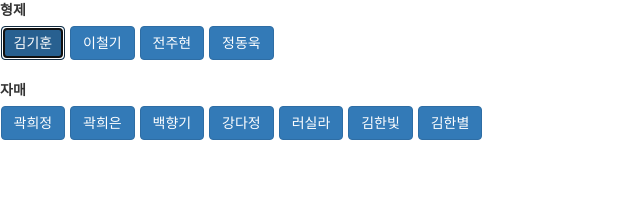
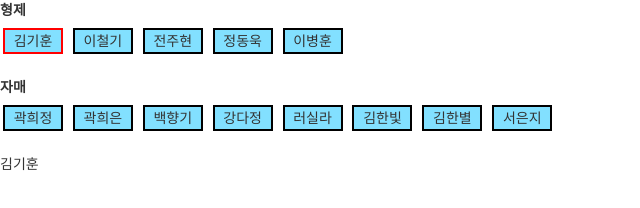
Before and after one commit to justinjungkorea/jamsilGroup, a plain HTML site: page index.html in a window 1280 px wide. Both pictures are taken after a click on the button "김기훈". Shown: the whole page, without its empty margins (0-640 px from the left). Drawn offline with nearby package versions, Linux system fonts and the light colour scheme.

Commit message:
button event

```diff
--- a/app.js
+++ b/app.js
@@ -1,11 +1,43 @@
-const jamsilBr = document.getElementById('jamsilBr');
-const jamsilSr = document.getElementById('jamsilSr');
-const attendance = document.getElementById('attendance');
+const jamsilBr = document.getElementsByClassName('jamsilBr');
+const jamsilSr = document.getElementsByClassName('jamsilSr');
+const attendanceBr = document.getElementById('attendanceBr');
+const attendanceSr = document.getElementById('attendanceSr');
 const absence = document.getElementById('absence');
+
+let currentBrs = [];
+let currentSrs = [];
 
 ///////// 버튼 이벤트 관련 method /////////
 for(i=0;i<jamsilBr.length;++i){
-    jamsilBr[i].addEventListener('click', () => {
-		console.log(jamsilBr[i].value)
-    })
+  const brother = jamsilBr[i].innerText;
+  const buttonId = jamsilBr[i].id;
+  jamsilBr[i].addEventListener('click', () => {
+    const temp = currentBrs.indexOf(brother);
+    if(temp>=0){
+      document.getElementById(buttonId).style.border = '2px solid #000000'
+      currentBrs.splice(temp, 1);
+    } else {
+      document.getElementById(buttonId).style.border = '2px solid #ff0000'
+      currentBrs.push(brother);
+    }
+
+    attendanceBr.innerText = currentBrs.toString();
+  })
 }
+
+for(i=0;i<jamsilSr.length;++i){
+  const sister = jamsilSr[i].innerText;
+  const buttonId = jamsilSr[i].id;
+  jamsilSr[i].addEventListener('click', () => {
+    const temp = currentSrs.indexOf(sister);
+    if(temp>=0){
+      document.getElementById(buttonId).style.border = '2px solid #000000'
+      currentSrs.splice(temp, 1);
+    } else {
+      document.getElementById(buttonId).style.border = '2px solid #ff0000'
+      currentSrs.push(sister);
+    }
+
+    attendanceSr.innerText = currentSrs.toString();
+  })
+}
--- a/index.html
+++ b/index.html
@@ -8,32 +8,35 @@
         .group > *{
             margin: 0.5px;
         }
+        .jamsilBr { width: 60px; background: rgb(130, 224, 255); border: 2px solid #000000; padding: 1px; margin: 3px; }
+        .jamsilSr { width: 60px; background: rgb(130, 224, 255); border: 2px solid #000000; padding: 1px; margin: 3px; }
     </style>
     <title>조 편성</title>
 </head>
 <body>
     <label for="">형제</label><br/>
-    <div class="group" data-toggle="buttons" id="people">
-        <button class="btn btn-primary jamsilBr" id="br01">김기훈</button>
-        <button class="btn btn-primary jamsilBr" id="br02">이철기</button>
-        <button class="btn btn-primary jamsilBr" id="br03">전주현</button>
-        <button class="btn btn-primary jamsilBr" id="br04">정동욱</button>
+    <div class="group" id="people">
+        <button class="jamsilBr" id="br01">김기훈</button>
+        <button class="jamsilBr" id="br02">이철기</button>
+        <button class="jamsilBr" id="br03">전주현</button>
+        <button class="jamsilBr" id="br04">정동욱</button>
+        <button class="jamsilBr" id="br05">이병훈</button>
     </div><br/>
     <label for="">자매</label><br/>
-    <div class="group" data-toggle="buttons" id="people">
-        <button class="btn btn-primary jamsilSr" id="sr01">곽희정</button>
-        <button class="btn btn-primary jamsilSr" id="sr02">곽희은</button>
-        <button class="btn btn-primary jamsilSr" id="sr03">백향기</button>
-        <button class="btn btn-primary jamsilSr" id="sr04">강다정</button>
-        <button class="btn btn-primary jamsilSr" id="sr05">러실라</button>
-        <button class="btn btn-primary jamsilSr" id="sr06">김한빛</button>
-        <button class="btn btn-primary jamsilSr" id="sr07">김한별</button>
+    <div class="group" id="people">
+        <button class="jamsilSr" id="sr01">곽희정</button>
+        <button class="jamsilSr" id="sr02">곽희은</button>
+        <button class="jamsilSr" id="sr03">백향기</button>
+        <button class="jamsilSr" id="sr04">강다정</button>
+        <button class="jamsilSr" id="sr05">러실라</button>
+        <button class="jamsilSr" id="sr06">김한빛</button>
+        <button class="jamsilSr" id="sr07">김한별</button>
+        <button class="jamsilSr" id="sr08">서은지</button>
     </div><br/>
-    <div id="attendance"></div>
+    <div id="attendanceBr"></div>
+    <div id="attendanceSr"></div>
     <div id="absence"></div>
 
-    <script src="https://ajax.googleapis.com/ajax/libs/jquery/3.5.1/jquery.min.js"></script>
-    <script src="https://maxcdn.bootstrapcdn.com/bootstrap/3.4.1/js/bootstrap.min.js"></script>
     <script src="./app.js"></script>
 </body>
 </html>
```
